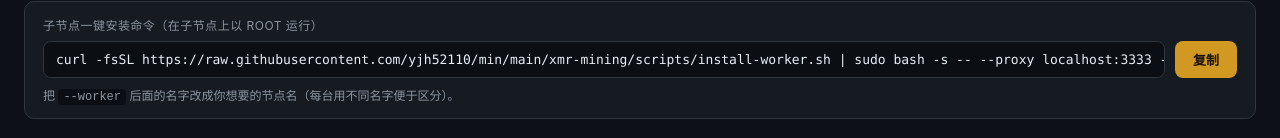
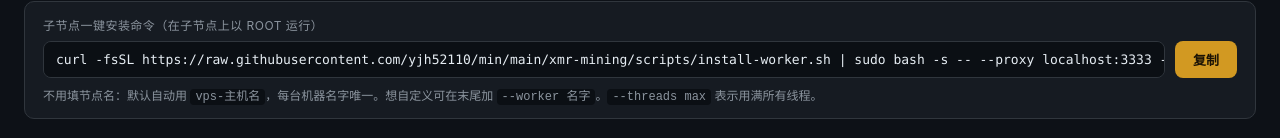
Before and after one commit to yjh52110/min, a plain HTML site: page xmr-mining/dashboard/index.html in a window 1280 px wide. Shown: the part 131-269 px from the top of the page. Drawn offline with Linux system fonts and the light colour scheme; no server answers.

Commit message:
dashboard: auto-unique worker name + default --threads max in install command
Drop the hardcoded '--worker vps-1' from the copy-paste installer so each node
auto-names as vps-<hostname> (auto-optimize's default rig-id), avoiding every
machine showing up as vps-1. Add --threads max so a fresh node uses all threads.
Hint updated accordingly.

Co-Authored-By: Devin AI <158243242+devin-ai-integration[bot]@users.noreply.github.com>

```diff
--- a/xmr-mining/dashboard/index.html
+++ b/xmr-mining/dashboard/index.html
@@ -65,7 +65,7 @@
       <code id="installCmd">加载中…</code>
       <button id="copyBtn" type="button">复制</button>
     </div>
-    <div class="install-hint">把 <code>--worker</code> 后面的名字改成你想要的节点名（每台用不同名字便于区分）。</div>
+    <div class="install-hint">不用填节点名：默认自动用 <code>vps-主机名</code>，每台机器名字唯一。想自定义可在末尾加 <code>--worker 名字</code>。<code>--threads max</code> 表示用满所有线程。</div>
   </div>
 
   <div class="cards">
@@ -208,7 +208,7 @@ async function tick(){
 const PROXY_HOST = location.hostname;
 const INSTALL_CMD =
   'curl -fsSL https://raw.githubusercontent.com/yjh52110/min/main/xmr-mining/scripts/install-worker.sh'
-  + ' | sudo bash -s -- --proxy ' + PROXY_HOST + ':3333 --worker vps-1';
+  + ' | sudo bash -s -- --proxy ' + PROXY_HOST + ':3333 --threads max';
 document.getElementById('installCmd').textContent = INSTALL_CMD;
 
 document.getElementById('copyBtn').addEventListener('click', async () => {
```
